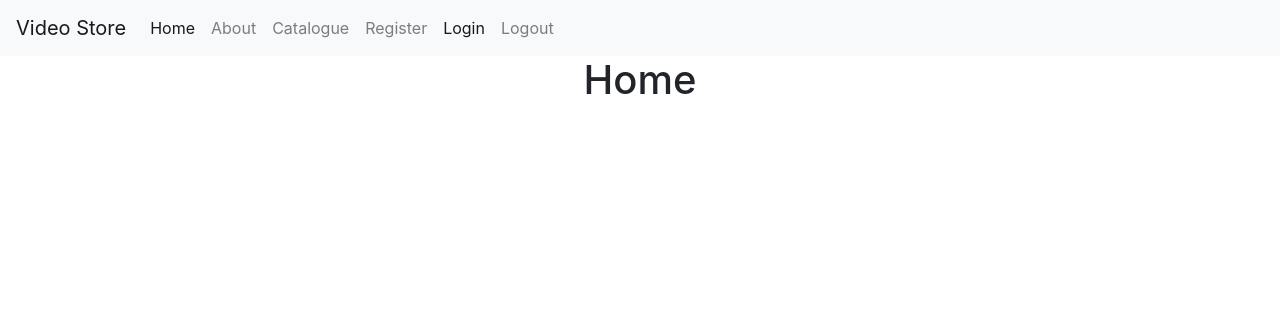
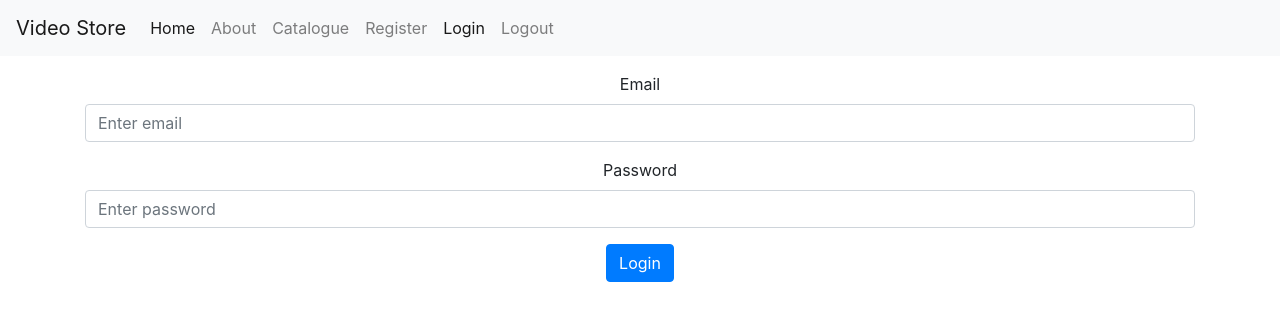
Before and after one commit to fishj123/Video-Store, a React (Create React App) app: page /login in a window 1280 px wide. Shown: the top 320 px of the page. Built offline with nearby package versions, Linux system fonts and the light colour scheme.

Commit message:
login html

```diff
--- a/src/App.js
+++ b/src/App.js
@@ -18,12 +18,12 @@ class App extends Component {
         <NavBar />
         <main className="container">
           <Switch>
-            <Route path="/" component={Home} />
             <Route path="/about" component={About} />
             <Route path="/catalogue" component={Movies} />
             <Route path="/register" component={Register} />
             <Route path="/login" component={Login} />
             <Route path="/logout" component={Logout} />
+            <Route path="/" component={Home} />
           </Switch>
         </main>
       </div>
--- a/src/components/login.jsx
+++ b/src/components/login.jsx
@@ -3,7 +3,20 @@ import React, { Component } from 'react';
 class Login extends Component {
     state = {  }
     render() {
-        return ( <h1>Login</h1> );
+        return (
+        <form className="mt-3">
+            <div className="form-group">
+                <label htmlFor="email">Email</label>
+                <input type="email" id="email" className="form-control" placeholder="Enter email"/>
+            </div>
+            <div className="form-group">
+                <label htmlFor="password">Password</label>
+                <input type="password" id="password" className="form-control" placeholder="Enter password"/>
+            </div>
+
+            <button type="submit" className="btn btn-primary">Login</button>
+        </form>
+)
     }
 }
 
```
